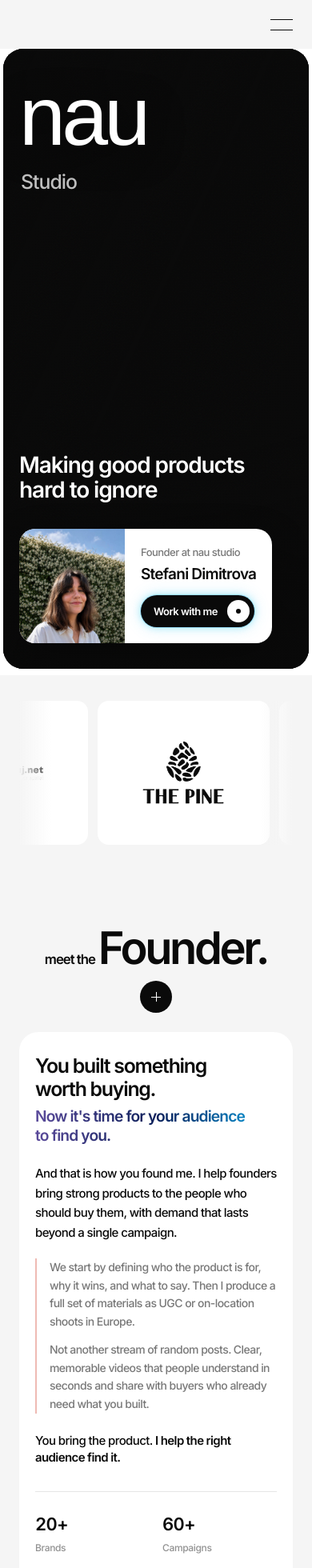
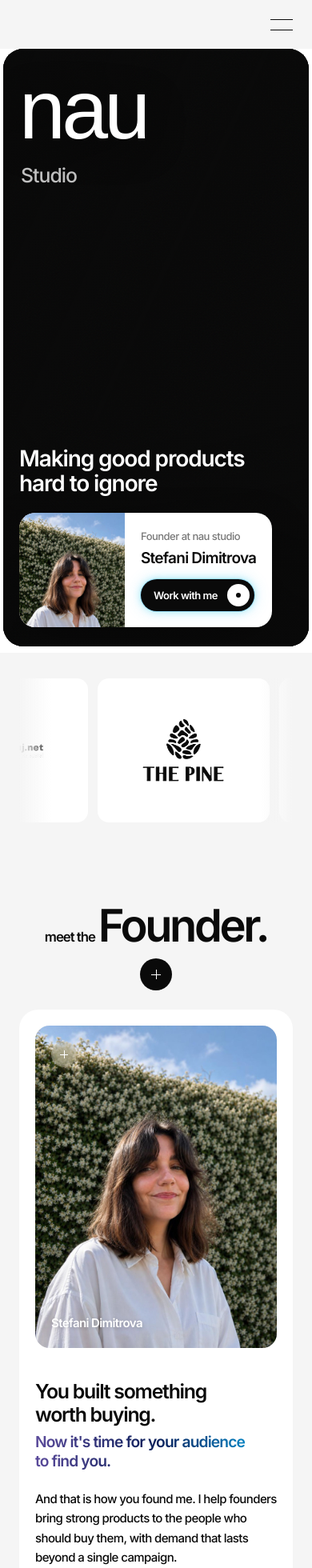
Before and after one commit to stephanie569/NAU-Web, a Next.js app: page / in a window 390 px wide. Shown: the top 1960 px of the page at 80% size. Built offline with nearby package versions, Linux system fonts and the light colour scheme; a web font is replaced by a local one.

Commit message:
NAU 13.1
mobile updates

```diff
--- a/src/components/Hero.tsx
+++ b/src/components/Hero.tsx
@@ -101,7 +101,7 @@ export function HeroCard() {
           <ReadabilityGradient />
         </div>
 
-        <div className="relative z-10 flex h-full flex-col justify-between px-5 py-8 sm:px-6 sm:py-10 md:px-9 md:py-14 lg:py-[72px]">
+        <div className="relative z-10 flex h-full flex-col justify-between px-5 py-6 sm:px-6 sm:py-10 md:px-9 md:py-14 lg:py-[72px]">
           {/* Top: brand + services */}
           <div className="flex items-center justify-between gap-8">
             <motion.div
@@ -151,7 +151,7 @@ export function HeroCard() {
           </motion.div>
 
           {/* Bottom: tagline + profile card */}
-          <div className="grid grid-cols-1 items-end gap-8 lg:grid-cols-[1fr_auto] lg:gap-6">
+          <div className="grid grid-cols-1 items-end gap-5 sm:gap-8 lg:grid-cols-[1fr_auto] lg:gap-6">
             <motion.div
               initial={{ opacity: 0, y: 28 }}
               animate={{ opacity: 1, y: 0 }}
@@ -191,7 +191,7 @@ export function HeroCard() {
 export function Hero() {
   return (
     <section className="bg-white">
-      <div className="h-[calc(100vh-61px)] px-1">
+      <div className="h-[calc(100dvh-61px-1.75rem)] px-1 sm:h-[calc(100vh-61px)]">
         <HeroCard />
       </div>
     </section>
--- a/src/components/HeroScroll.tsx
+++ b/src/components/HeroScroll.tsx
@@ -3,7 +3,7 @@ import { HeroCard } from "@/components/Hero";
 export function HeroScroll() {
   return (
     <section className="bg-white">
-      <div className="h-[calc(100vh-61px)] px-1 pb-1">
+      <div className="h-[calc(100dvh-61px-1.75rem)] px-1 pb-1 sm:h-[calc(100vh-61px)]">
         <HeroCard />
       </div>
     </section>
--- a/src/components/TeamSection.tsx
+++ b/src/components/TeamSection.tsx
@@ -159,7 +159,7 @@ export function TeamSection() {
         </div>
 
         <div className="grid w-full grid-cols-1 gap-8 rounded-[24px] bg-white p-5 md:gap-10 md:p-8 lg:grid-cols-2 lg:items-stretch lg:gap-10 lg:p-10">
-          <div className="flex min-w-0 flex-col justify-center py-2 lg:py-8">
+          <div className="order-2 flex min-w-0 flex-col justify-center py-2 lg:order-1 lg:py-8">
             <div className="max-w-[36rem]">
               <p className="text-[clamp(1.55rem,3vw,2rem)] leading-[1.15] font-semibold tracking-[-0.05em] text-pretty text-[#0a0a0a]">
                 {titleLead}
@@ -210,7 +210,7 @@ export function TeamSection() {
             </div>
           </div>
 
-          <div className="relative mx-auto aspect-[3/4] w-full max-w-[440px] overflow-hidden rounded-[18px] bg-[#f0f0f0] lg:mx-0 lg:aspect-auto lg:h-full lg:min-h-[36rem] lg:max-w-none xl:min-h-[40rem]">
+          <div className="relative order-1 mx-auto aspect-[3/4] w-full max-w-[440px] overflow-hidden rounded-[18px] bg-[#f0f0f0] lg:order-2 lg:mx-0 lg:aspect-auto lg:h-full lg:min-h-[36rem] lg:max-w-none xl:min-h-[40rem]">
             <Image
               src={imageSrc}
               alt={imageAlt}
```
